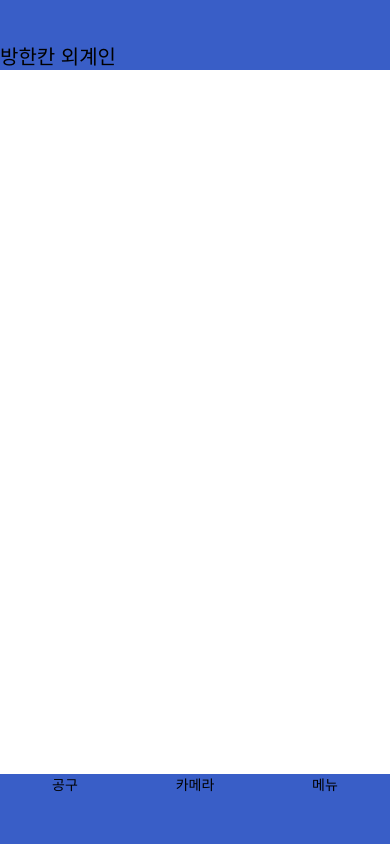
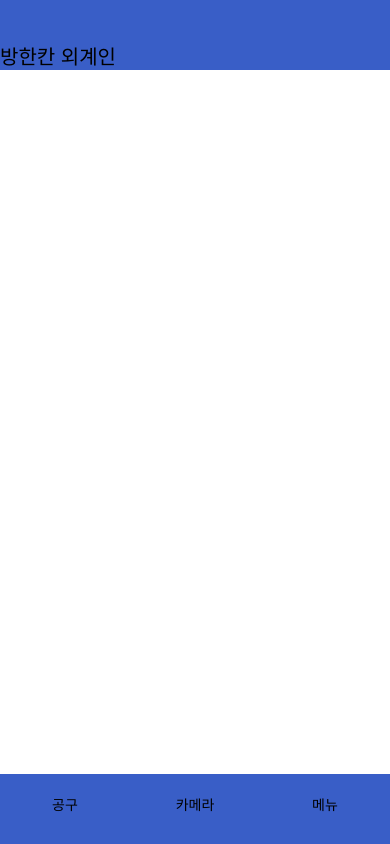
Before and after one commit to slrrla/ver1, a React Native app in the folder alien1/: screen / in a window 390 px wide. Built offline with nearby package versions, Linux system fonts and the light colour scheme.

Commit message:
Update App.js

```diff
--- a/alien1/App.js
+++ b/alien1/App.js
@@ -57,7 +57,8 @@ const styles = StyleSheet.create({
   Tools: {
     flexDirection: "row",
     flex: 1,
-    justifyContent: "center"
+    justifyContent: "center",
+    paddingVertical: 20
   }
 
 
```
